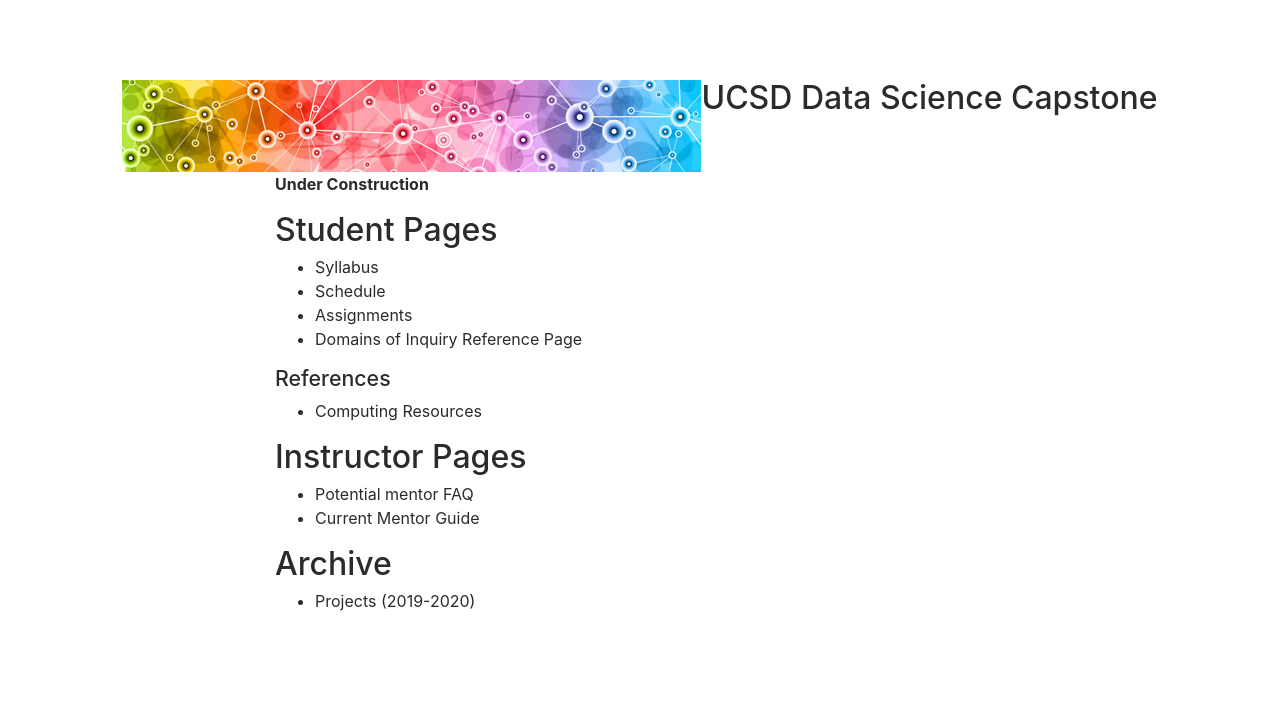
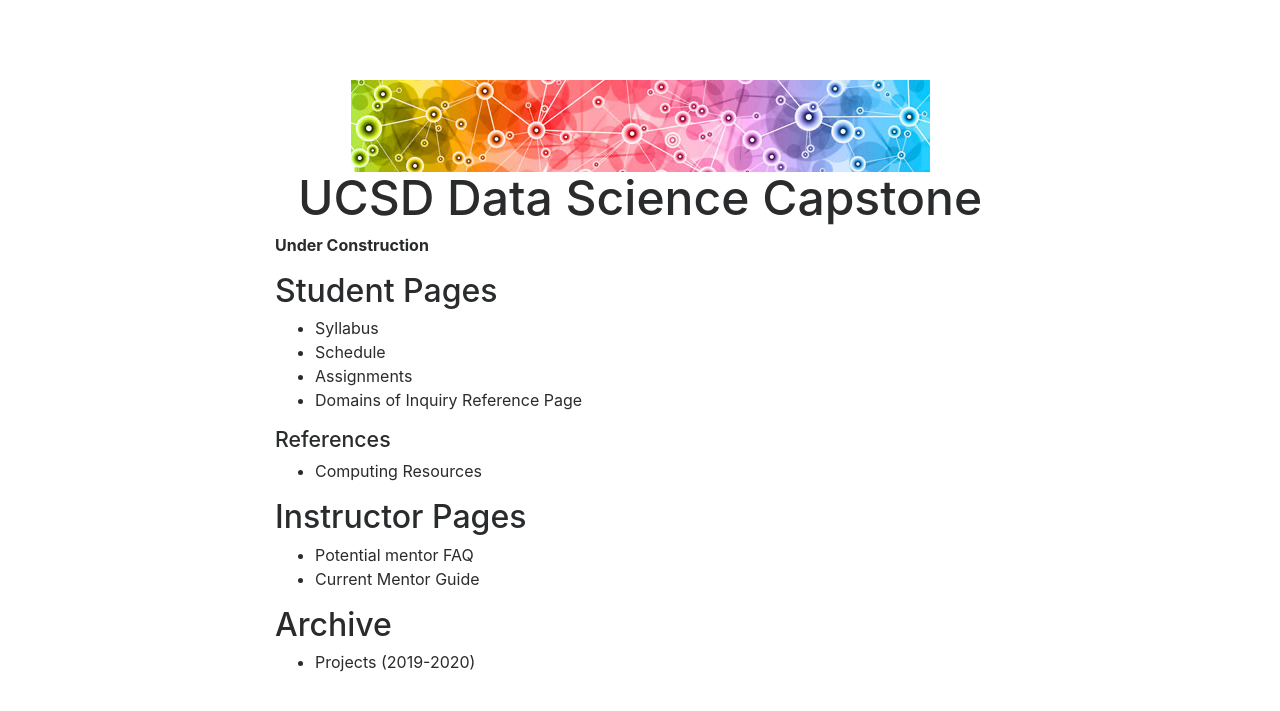
Before and after one commit to DSC-Capstone/dsc-capstone.github.io, a Jekyll site: the page built from index.md, in a window 1280 px wide. Shown: the top 711 px of the page. Built offline with Jekyll 4.4.1, drawn with Linux system fonts in a browser that asks for light colours; nearby versions of some CDN libraries.

```diff
--- a/_layouts/page.html
+++ b/_layouts/page.html
@@ -10,7 +10,7 @@
 
     <style>
 h1 {
-    font-size: 24pt;
+    font-size: 36pt;
 }
 h2 {
     font-size:q 20pt;
```
